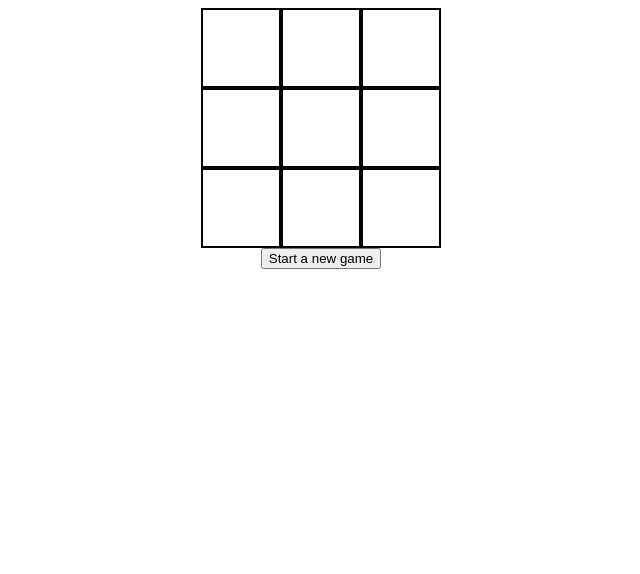
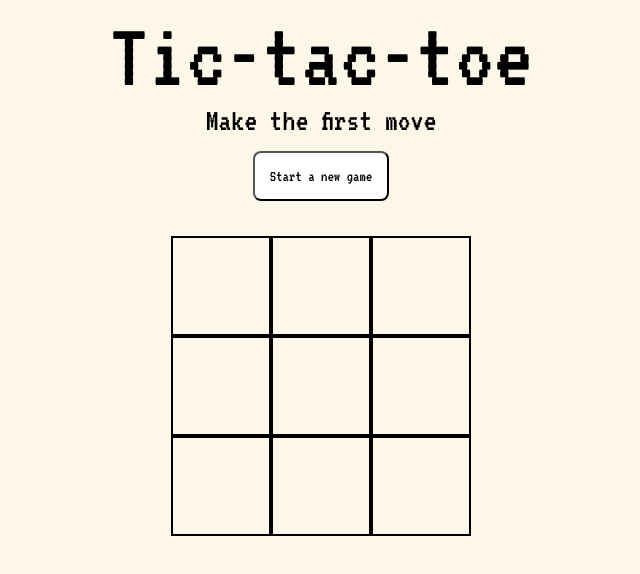
Before and after one commit to FranciscoTurro/tictactoe, a plain HTML site: page index.html in a window 1280 px wide. Shown: the whole page, without its empty margins (319-959 px from the left). Drawn offline with Linux system fonts and the light colour scheme.

Commit message:
Finished

```diff
--- a/index.html
+++ b/index.html
@@ -10,7 +10,9 @@
   </head>
   <body>
     <div id="main">
-      <div class="info"></div>
+      <p>Tic-tac-toe</p>
+      <div class="info">Make the first move</div>
+      <button class="restartBTN">Start a new game</button>
       <div id="board">
         <div class="square" data-cell="0"></div>
         <div class="square" data-cell="1"></div>
@@ -22,7 +24,6 @@
         <div class="square" data-cell="7"></div>
         <div class="square" data-cell="8"></div>
       </div>
-      <button class="restartBTN">Start a new game</button>
     </div>
   </body>
 </html>
--- a/script.js
+++ b/script.js
@@ -131,7 +131,8 @@ const gameController = (() => {
   return { checkForGame, getTurn, changeTurn, getWincon }; //try not to allow users to change the turn
 })();
 
-window.onload = gameController.changeTurn(); //must be here, signs OF GOOD CODING AM I RIGHT FELLAS
+window.onload = gameController.changeTurn();
+//must be here, signs OF GOOD CODING AM I RIGHT FELLAS
 
 const display = (() => {
   const info = document.querySelector(".info");
--- a/styles.css
+++ b/styles.css
@@ -1,3 +1,10 @@
+@import url("https://fonts.googleapis.com/css2?family=VT323&display=swap");
+
+* {
+  font-family: "VT323", monospace;
+  background-color: #fcf7e8;
+}
+
 #main {
   display: flex;
   flex-direction: column;
@@ -6,8 +13,9 @@
 
 #board {
   display: grid;
-  grid-template-columns: repeat(3, 80px);
-  grid-template-rows: repeat(3, 80px);
+  grid-template-columns: repeat(3, 100px);
+  grid-template-rows: repeat(3, 100px);
+  margin-top: 20px;
 }
 
 .square {
@@ -16,9 +24,33 @@
 }
 
 .x {
-  background-color: red;
+  background-image: url(images/cross.png);
+  background-repeat: no-repeat;
+  background-color: rgba(255, 0, 0, 0.5);
+  background-position: center;
 }
 
 .o {
-  background-color: blue;
+  background-image: url(images/circle.png);
+  background-repeat: no-repeat;
+  background-color: rgba(0, 0, 255, 0.5);
+  background-position: center;
 }
+
+button {
+  margin: 15px;
+  border-radius: 0.5em;
+  padding: 15px;
+  font-size: 1em;
+  cursor: pointer;
+  background-color: white;
+}
+
+p {
+  margin: 0;
+  font-size: 6rem;
+}
+
+.info {
+  font-size: 2rem;
+}
```
